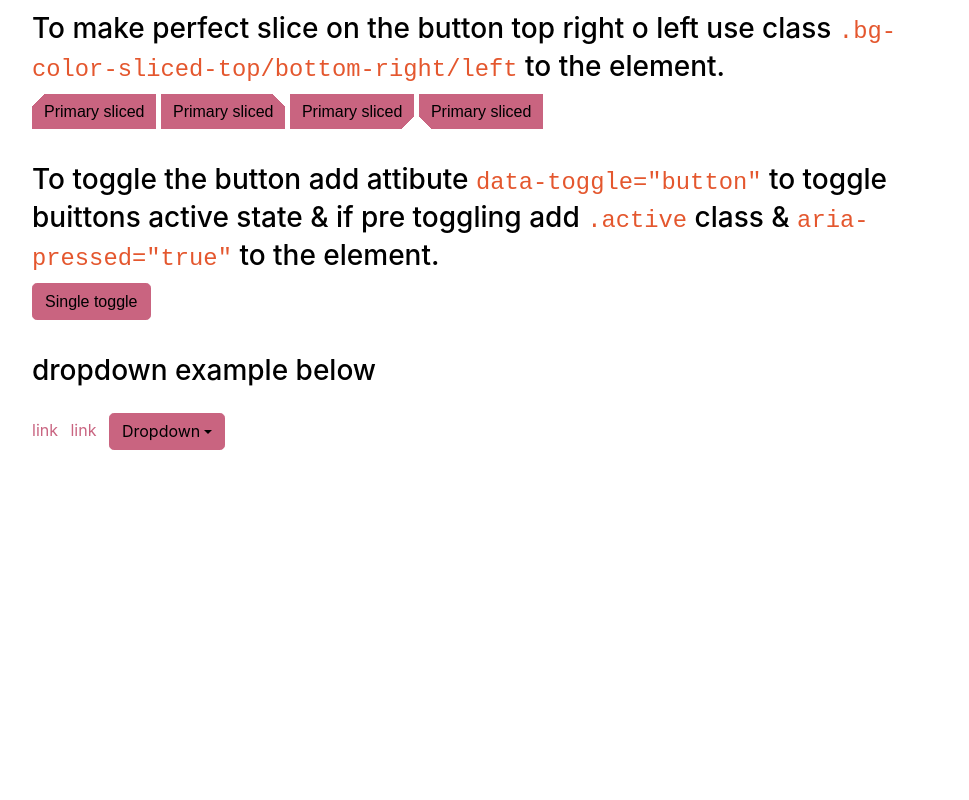
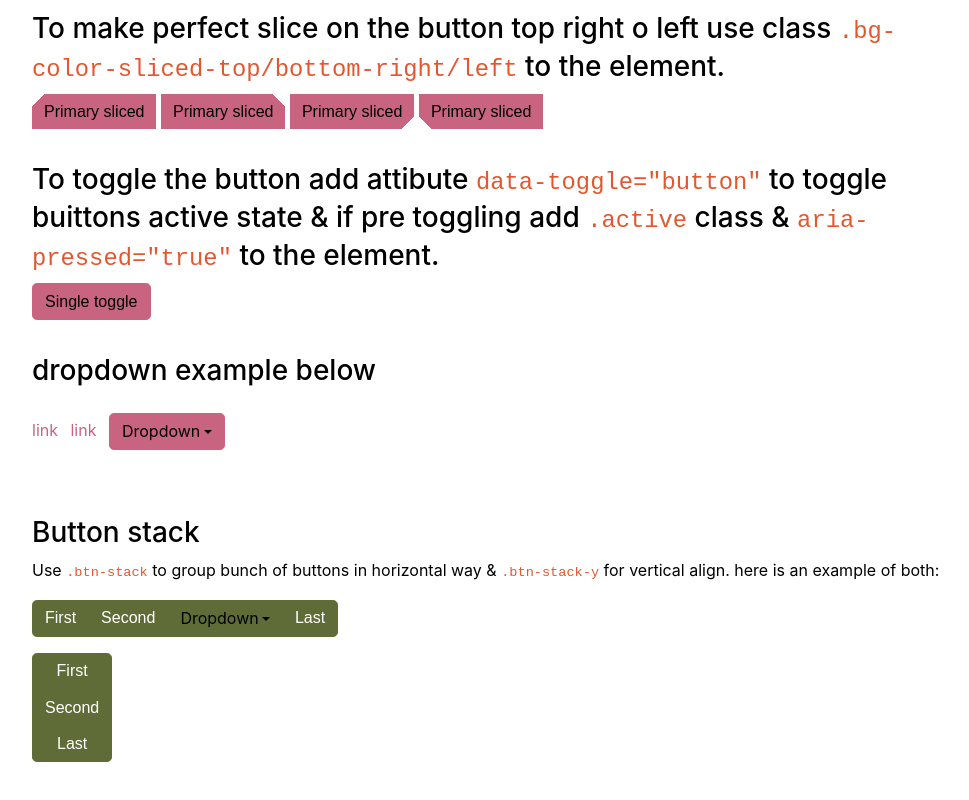
Before and after one commit to SuNiL-Chau/Mine-CSS-Framework, a website built with webpack: page src/pages/component.html in a window 1280 px wide. Shown: the part 2355-3155 px from the top of the page, without its empty margins (148-1117 px from the left). Before the commit the page ends 2885 px from the top, so only its background shows below. Built offline with nearby package versions, Linux system fonts and the light colour scheme.

Commit message:
Added Button Stack ;) & dropdown bug left :(

```diff
--- a/src/js/components/dropdown.js
+++ b/src/js/components/dropdown.js
@@ -6,7 +6,7 @@ const Dropdown = jQuery(function () {
     // function
     dropDwn.on("click", function () {
 
-        $(this).find(dropBtn).attr('aria-expanded',$(this).find(dropBtn).attr('aria-expanded')==='true'?'false':'true' );
+        $(this).find(dropBtn).attr('aria-expanded',$(this).find(dropBtn).attr('aria-expanded')==='true'?'false':'true');
         $(this).find(dropBtn).toggleClass("active").toggleClass("focus");
         $(this).find(dropContent).toggleClass('show hide');
 
--- a/src/pages/component.html
+++ b/src/pages/component.html
@@ -195,14 +195,14 @@
         <div class="container-sm py-1">
             <h3>dropdown example below</h3>
             <div class="py-1">
-                <ul class="dropdown inline-list">
+                <ul class="inline-list">
                     <li class="inline-list-item">
                         <a href="#">link</a>
                     </li>
                     <li class="inline-list-item">
                         <a href="#">link</a>
                     </li>
-                    <li class="inline-list-item">
+                    <li class="dropdown inline-list-item">
                         <a id="dropBtn" class="btn btn-primary dropdown-toggle" data-toggle="dropdown" aria-haspopup="true" aria-expanded="false">Dropdown</a>
                         <div id="main-drop" class=" drop-content hide">
                             <ul role="menu" class="unstyle-list bg-dark">
@@ -215,7 +215,44 @@
                 </ul>
             </div>
         </div>
+
+        <div class="container-sm py-1">
+            <h3>Button stack</h3>
+            <p>Use <code>.btn-stack</code> to group bunch of buttons in horizontal way & <code>.btn-stack-y</code> for vertical align. here is an example of both:</p>
+
+            <div class="container p-0">
+                <div class="btn-stack" role="group" aria-label="An normal example">
+                    <button type="button" class="btn btn-secondary">First</button>
+                    <button type="button" class="btn btn-secondary">Second</button>
+                    <div class="btn-stack dropdown">
+                        <a id="dropBtn" class="btn btn-secondary dropdown-toggle" data-toggle="dropdown" aria-haspopup="true" aria-expanded="false">Dropdown</a>
+                        <div id="main-drop" class=" drop-content hide">
+                            <ul role="menu" class="unstyle-list bg-dark">
+                                <li class="list-item"><a class="list-link" href="#">Dropdown links</a></li>
+                                <li class="list-item"><a class="list-link" href="#">Dropdown links</a></li>
+                                <li class="list-item"><a class="list-link" href="#">Dropdown links</a></li>
+                            </ul>
+                        </div>
+                    </div>
+                    <button type="button" class="btn btn-secondary">Last</button>
+                </div>
+            </div>
+            <div class="container p-0 py-1">
+                <div class="btn-stack-y" role="group" aria-label="An normal example">
+                    <button type="button" class="btn btn-secondary">First</button>
+                    <button type="button" class="btn btn-secondary">Second</button>
+                    <button type="button" class="btn btn-secondary">Last</button>
+                </div>
+            </div>
+
+        </div>
+
     </div>
+
+            <!-- <div class="container-sm py-2">
+        <h3 class="text-center">Card</h3>
+
+    </div> -->
 
     <script src="/dist/js/Mine.bundle.js"></script>
 </body>
--- a/src/scss/components/_btn.scss
+++ b/src/scss/components/_btn.scss
@@ -211,7 +211,7 @@ a.btn.disabled, fieldset:disabled, .btn:disabled{
 }
 
 .dropdown{
-    display: block;
+    display: inline-block;
     width: max-content;
 }
 
@@ -235,3 +235,78 @@ a.btn.disabled, fieldset:disabled, .btn:disabled{
         }
     }
 }
+
+// btn-stack
+@mixin stack-prop {
+    position: relative;
+    display: inline-flex;
+    vertical-align: middle;
+}
+
+@mixin stack-btns{
+    position: relative;
+    flex: 1 1 auto;
+}
+
+
+
+.btn-stack {
+    @include stack-prop();
+    & > .btn {
+        @include stack-btns();
+        &:not(:first-child){
+            margin-left: -1px;
+            border-top-left-radius: 0;
+            border-bottom-left-radius: 0;
+        }
+        &:not(:last-child):not(.dropdown){
+            border-top-right-radius: 0;
+            border-bottom-right-radius: 0;
+        }
+    }
+    & > &:not(:first-child){
+        margin-left: -1px;
+    }
+    & > &:not(:first-child) > .btn{
+        border-top-left-radius: 0;
+        border-bottom-left-radius: 0;
+    }
+    & > &:not(:last-child) > .btn{
+        border-top-right-radius: 0;
+        border-bottom-right-radius: 0;
+    }
+}
+
+.btn-stack-y{
+    @include stack-prop();
+    flex-direction: column;
+    align-items: flex-start;
+    justify-content: center;
+    & > .btn {
+        @include stack-btns();
+        width: 100%;
+        &:not(:first-child){
+            margin-top: -1px;
+            border-top-left-radius: 0;
+            border-top-right-radius: 0;
+        }
+        &:not(:last-child):not(.dropdown){
+            border-bottom-left-radius: 0;
+            border-bottom-right-radius: 0;
+        }
+    }
+    & > .btn-stack{
+        width: 100%;
+        &:not(:first-child){
+            margin-top: -1px;
+        }
+        &:not(:first-child) > .btn{
+            border-top-left-radius: 0;
+            border-top-right-radius: 0;
+        }
+        &:not(:last-child) > .btn{
+            border-bottom-left-radius: 0;
+            border-bottom-right-radius: 0;
+        }
+    }
+}
```
Also changed, not shown: src/pages/grid.html (+1 -1 lines), dist/css/mine.css, dist/css/mine.min.css, src/scss/components/_card.scss (added), 2 other files.
